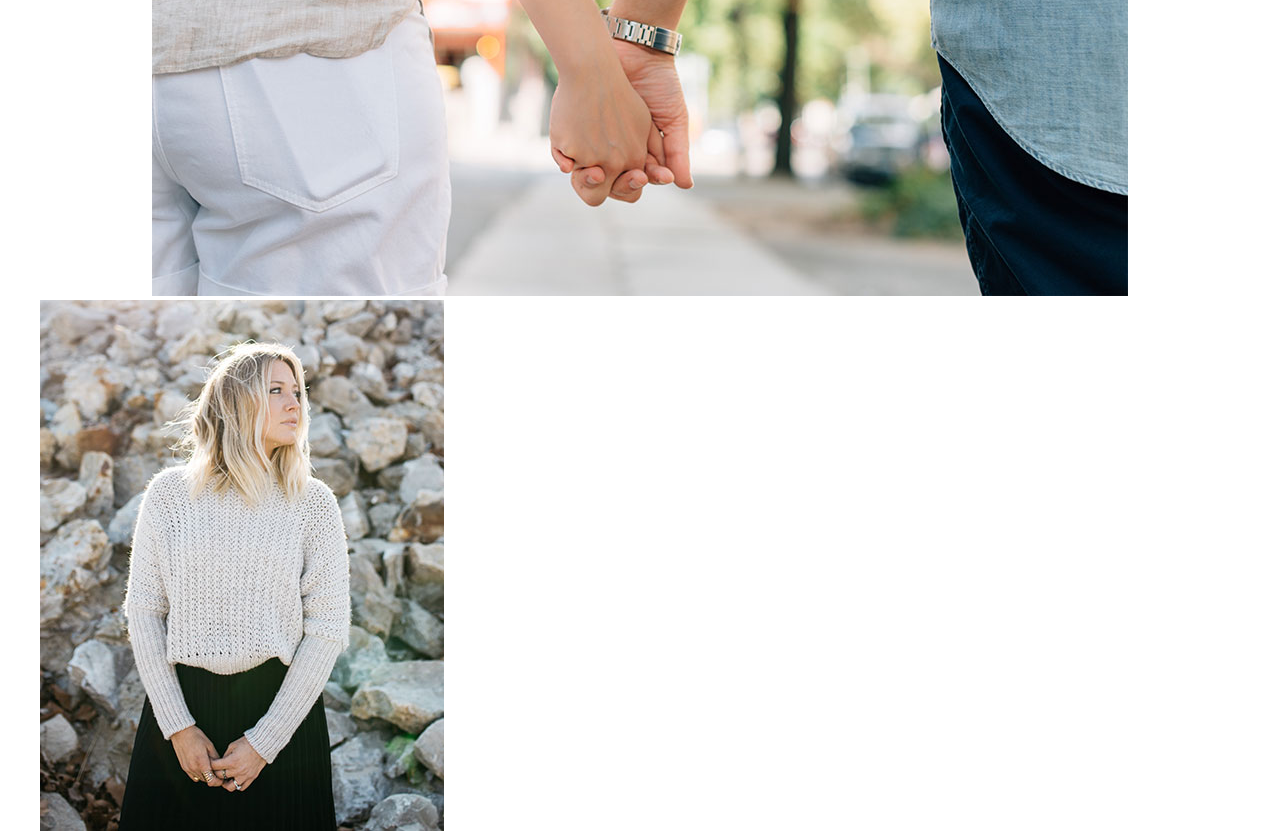
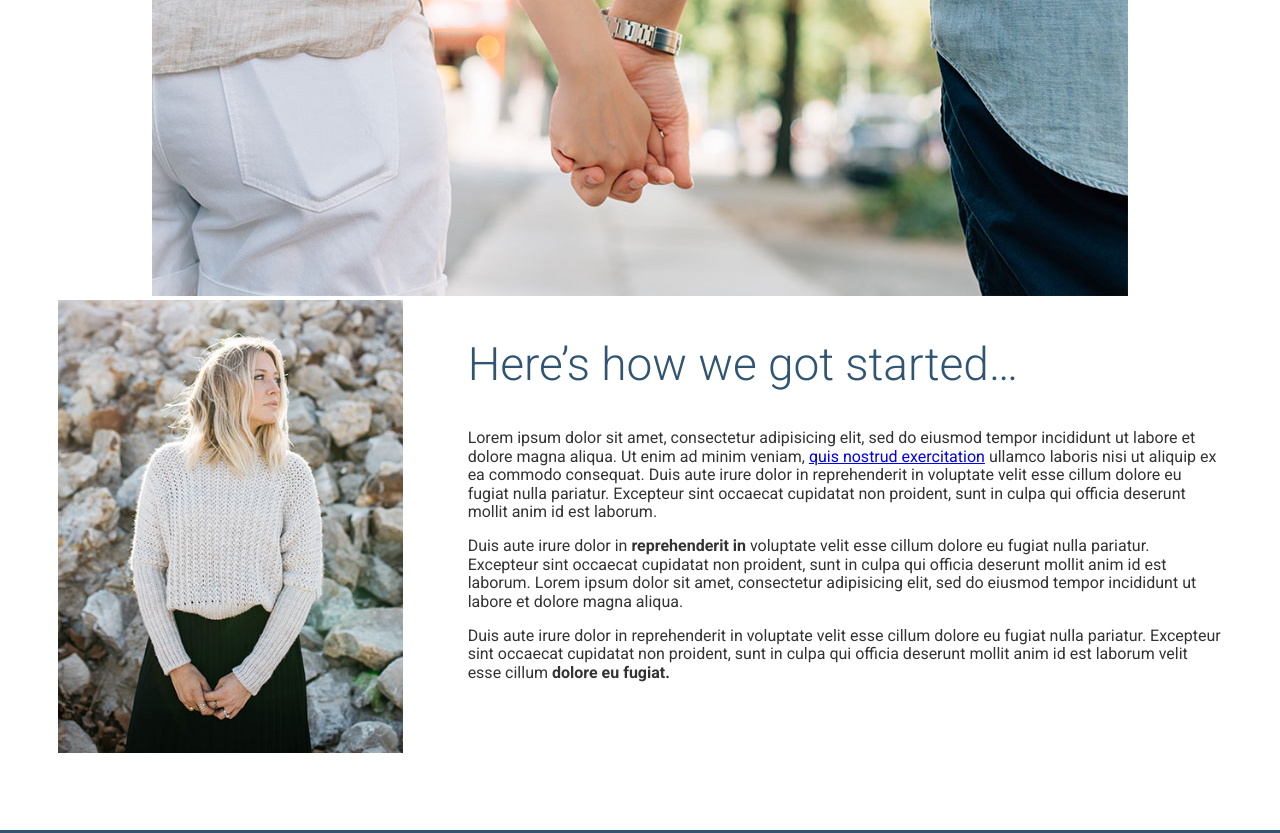
Before and after one commit to deedeeh/BACK_Sept19, a website: page websites /travel_agency/app/index.html in a window 1280 px wide. Shown: the part 1215-2048 px from the top of the page. Drawn offline with Linux system fonts and the light colour scheme.

Commit message:
Add 2 columns layout for second section

```diff
--- a/websites /travel_agency/app/assets/styles/base/_global.css
+++ b/websites /travel_agency/app/assets/styles/base/_global.css
@@ -7,3 +7,7 @@ img {
   max-width: 100%;
   height: auto;
 }
+
+* {
+  box-sizing: border-box;
+}
--- a/websites /travel_agency/app/assets/styles/base/_mixins.css
+++ b/websites /travel_agency/app/assets/styles/base/_mixins.css
@@ -15,3 +15,11 @@
     @mixin-content;
   }
 }
+
+@define-mixin clearfix {
+  &::after {
+    content: "";
+    clear: both;
+    display: table;
+  }
+}
--- /dev/null
+++ b/websites /travel_agency/app/assets/styles/modules/_row.css
@@ -0,0 +1,22 @@
+.row {
+  @mixin clearfix;
+
+  &--gutters {
+    margin-right: -65px;
+  }
+
+  &--gutters > div {
+    padding-right: 65px;
+  }
+
+  @mixin atMedium {
+    &__medium-4 {
+      float: left;
+      width: 33.33%;
+    }
+    &__medium-8 {
+      float: left;
+      width: 66.66%;
+    }
+  }
+}
--- a/websites /travel_agency/app/assets/styles/modules/_wrapper.css
+++ b/websites /travel_agency/app/assets/styles/modules/_wrapper.css
@@ -1,4 +1,5 @@
 .wrapper {
+  overflow: hidden;
   margin: 0 auto;
   padding: 0 18px;
   max-width: 1200px;
--- a/websites /travel_agency/app/assets/styles/styles.css
+++ b/websites /travel_agency/app/assets/styles/styles.css
@@ -7,3 +7,4 @@
 @import "modules/_wrapper";
 @import "modules/_page-section";
 @import "modules/_headline";
+@import "modules/_row";
--- a/websites /travel_agency/app/index.html
+++ b/websites /travel_agency/app/index.html
@@ -95,31 +95,43 @@
             alt="Couple walking down a street."
           />
         </div>
-        <img src="assets/images/our-start.jpg" alt="Our founder, Jane Doe" />
+        <div class="row row--gutters">
+          <div class="row__medium-4">
+            <img
+              src="assets/images/our-start.jpg"
+              alt="Our founder, Jane Doe"
+            />
+          </div>
+          <div class="row__medium-8">
             <h2 class="headline">Here&rsquo;s how we got started&hellip;</h2>
             <p>
               Lorem ipsum dolor sit amet, consectetur adipisicing elit, sed do
-          eiusmod tempor incididunt ut labore et dolore magna aliqua. Ut enim ad
-          minim veniam, <a href="#">quis nostrud exercitation</a> ullamco
-          laboris nisi ut aliquip ex ea commodo consequat. Duis aute irure dolor
-          in reprehenderit in voluptate velit esse cillum dolore eu fugiat nulla
-          pariatur. Excepteur sint occaecat cupidatat non proident, sunt in
-          culpa qui officia deserunt mollit anim id est laborum.
+              eiusmod tempor incididunt ut labore et dolore magna aliqua. Ut
+              enim ad minim veniam,
+              <a href="#">quis nostrud exercitation</a> ullamco laboris nisi ut
+              aliquip ex ea commodo consequat. Duis aute irure dolor in
+              reprehenderit in voluptate velit esse cillum dolore eu fugiat
+              nulla pariatur. Excepteur sint occaecat cupidatat non proident,
+              sunt in culpa qui officia deserunt mollit anim id est laborum.
             </p>
             <p>
-          Duis aute irure dolor in <strong>reprehenderit in</strong> voluptate
-          velit esse cillum dolore eu fugiat nulla pariatur. Excepteur sint
-          occaecat cupidatat non proident, sunt in culpa qui officia deserunt
-          mollit anim id est laborum. Lorem ipsum dolor sit amet, consectetur
-          adipisicing elit, sed do eiusmod tempor incididunt ut labore et dolore
-          magna aliqua.
+              Duis aute irure dolor in
+              <strong>reprehenderit in</strong> voluptate velit esse cillum
+              dolore eu fugiat nulla pariatur. Excepteur sint occaecat cupidatat
+              non proident, sunt in culpa qui officia deserunt mollit anim id
+              est laborum. Lorem ipsum dolor sit amet, consectetur adipisicing
+              elit, sed do eiusmod tempor incididunt ut labore et dolore magna
+              aliqua.
             </p>
             <p>
-          Duis aute irure dolor in reprehenderit in voluptate velit esse cillum
-          dolore eu fugiat nulla pariatur. Excepteur sint occaecat cupidatat non
-          proident, sunt in culpa qui officia deserunt mollit anim id est
-          laborum velit esse cillum <strong>dolore eu fugiat.</strong>
+              Duis aute irure dolor in reprehenderit in voluptate velit esse
+              cillum dolore eu fugiat nulla pariatur. Excepteur sint occaecat
+              cupidatat non proident, sunt in culpa qui officia deserunt mollit
+              anim id est laborum velit esse cillum
+              <strong>dolore eu fugiat.</strong>
             </p>
+          </div>
+        </div>
       </div>
     </div>
 
--- a/websites /travel_agency/app/temp/styles/styles.css
+++ b/websites /travel_agency/app/temp/styles/styles.css
@@ -460,6 +460,11 @@ img {
   height: auto;
 }
 
+* {
+  -webkit-box-sizing: border-box;
+          box-sizing: border-box;
+}
+
 .large-hero {
   border-bottom: 10px solid #2f5572;
   position: relative;
@@ -547,6 +552,7 @@ img {
   }
 
 .wrapper {
+  overflow: hidden;
   margin: 0 auto;
   padding: 0 18px;
   max-width: 1200px;
@@ -626,3 +632,28 @@ img {
 .headline--b-margin-large {
     margin-bottom: 1.6em;
   }
+
+.row::after {
+    content: "";
+    clear: both;
+    display: table;
+  }
+
+.row--gutters {
+    margin-right: -65px;
+  }
+
+.row--gutters > div {
+    padding-right: 65px;
+  }
+
+@media (min-width: 800px) {
+    .row__medium-4 {
+      float: left;
+      width: 33.33%;
+    }
+    .row__medium-8 {
+      float: left;
+      width: 66.66%;
+    }
+  }
```
Lines whose indentation alone changed are shown as unchanged.
